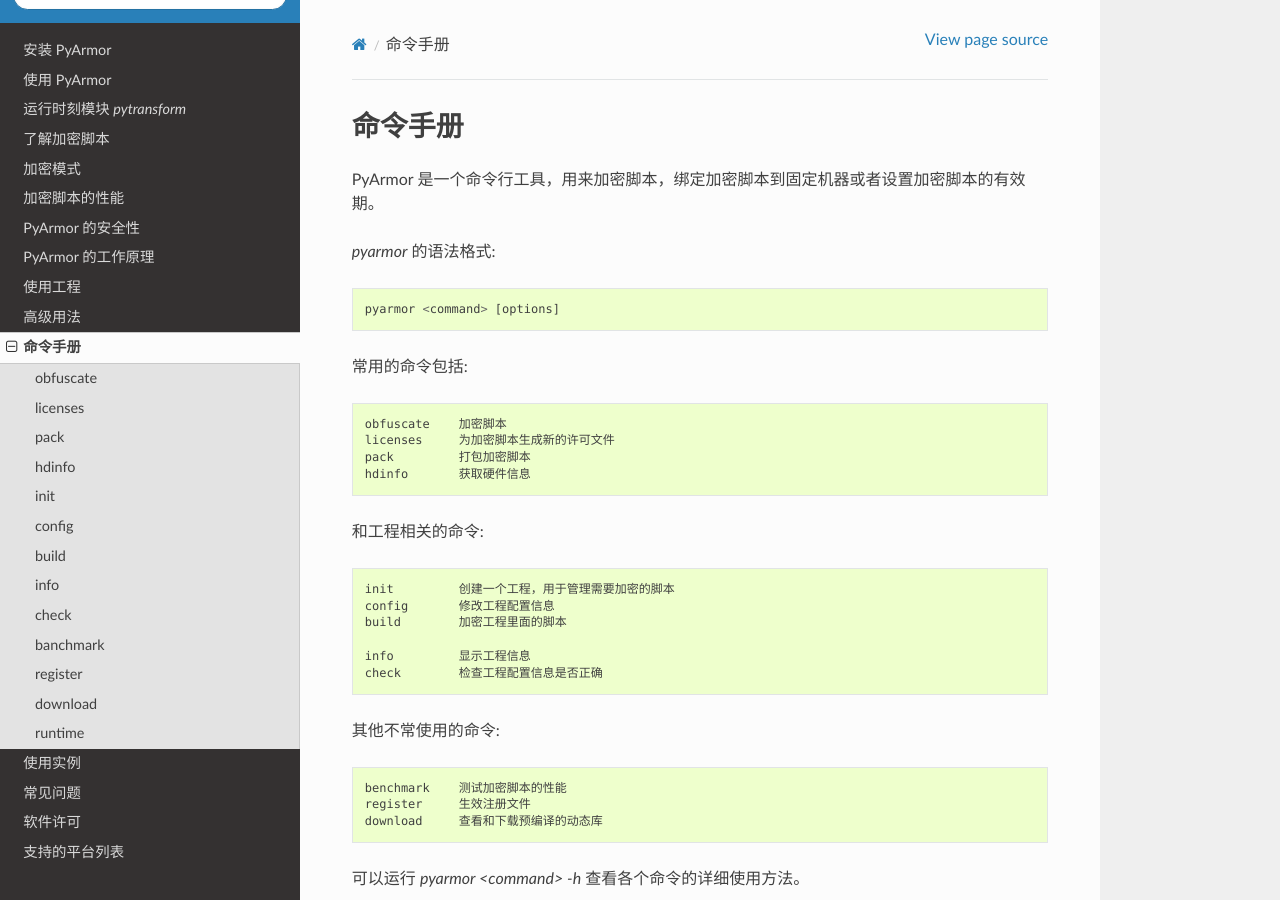
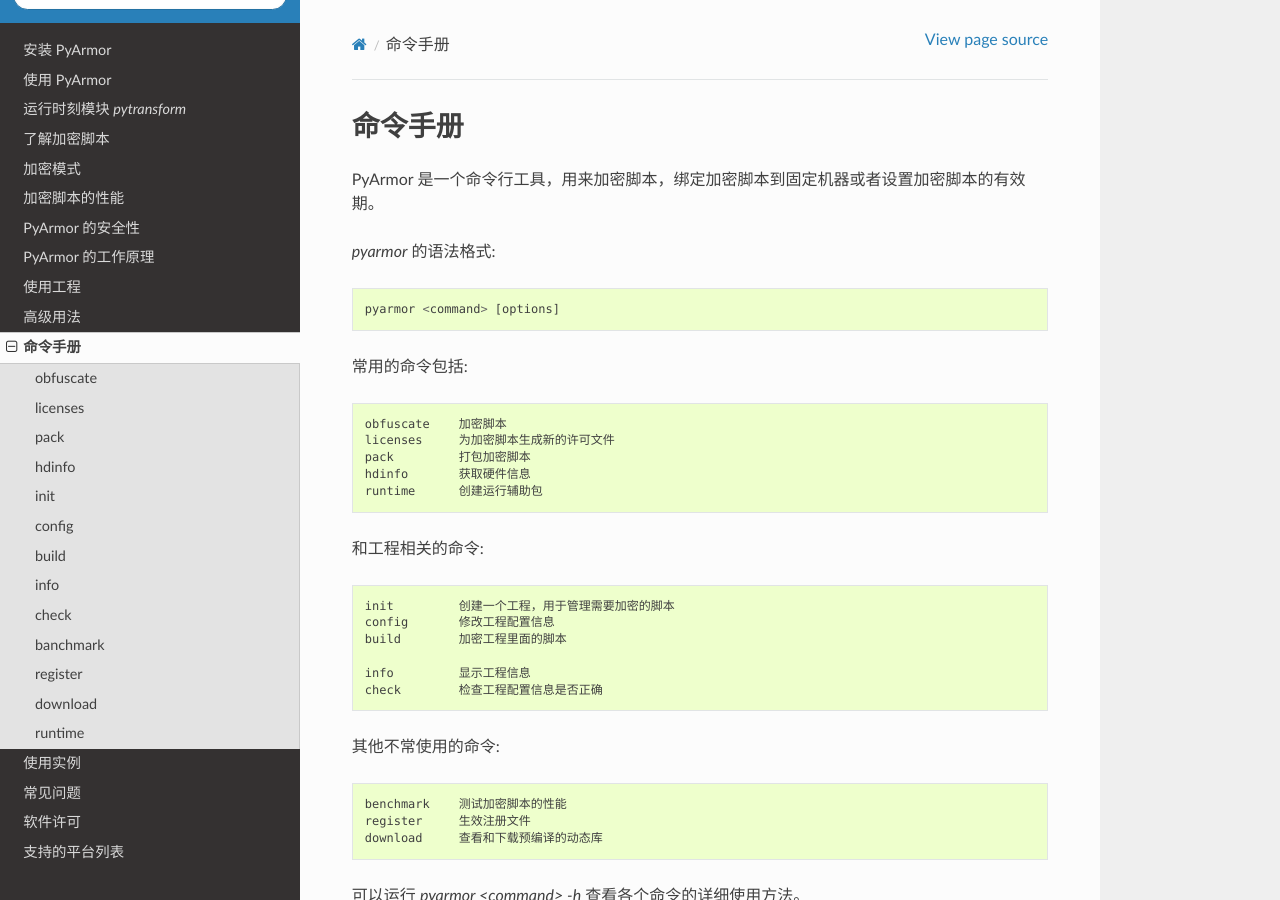
Before and after one commit to dashingsoft/pyarmor-docs-zh, a Sphinx documentation site: the page built from docs/man.rst, in a window 1280 px wide and 900 px high. Built offline with Sphinx 7.4.7 and the Read the Docs theme 2.0.0, drawn with Linux system fonts in a browser that asks for light colours.

Commit message:
Refine doc

```diff
--- a/docs/man.rst
+++ b/docs/man.rst
@@ -16,6 +16,7 @@
     licenses     为加密脚本生成新的许可文件
     pack         打包加密脚本
     hdinfo       获取硬件信息
+    runtime      创建运行辅助包
 
 和工程相关的命令::
 
```
